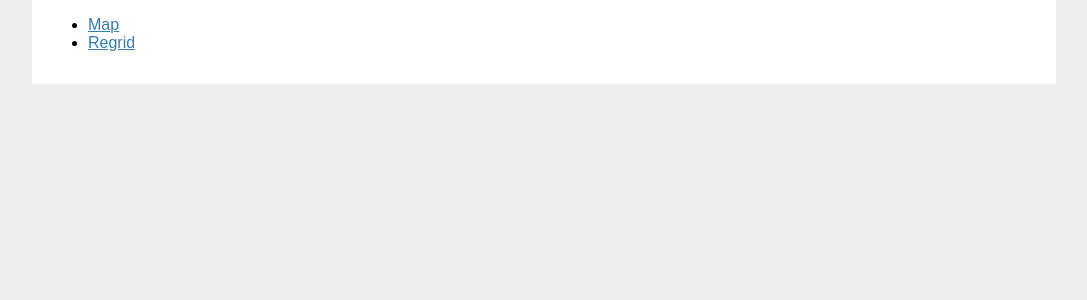
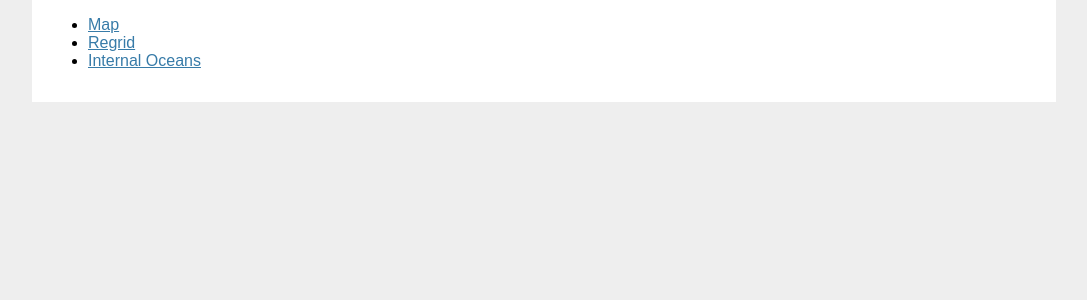
Before and after one commit to Paleoclim-CNRS/netcdf_editor_app, a Flask app: template netcdf_editor_app/templates/app/steps.html in a window 1280 px wide. Shown: the part 98-398 px from the top of the page, without its empty margins (96-1183 px from the left). Run offline with Flask 2, Linux system fonts and the light colour scheme; the template is opened without the code that fills it: most values are stand-ins (such as "Sample title", 1, 10 or a date in 2020).

Commit message:
add internal oceans link to steps

```diff
--- a/netcdf_editor_app/templates/app/steps.html
+++ b/netcdf_editor_app/templates/app/steps.html
@@ -17,5 +17,10 @@ Datafile chosen: {{ data_file_name }}
             Regrid
         </a>
     </li>
+    <li>
+        <a class="action" href="{{ url_for('app.internal_oceans', _id=_id) }}">
+            Internal Oceans
+        </a>
+    </li>
 </ul>
 {% endblock %}
```
